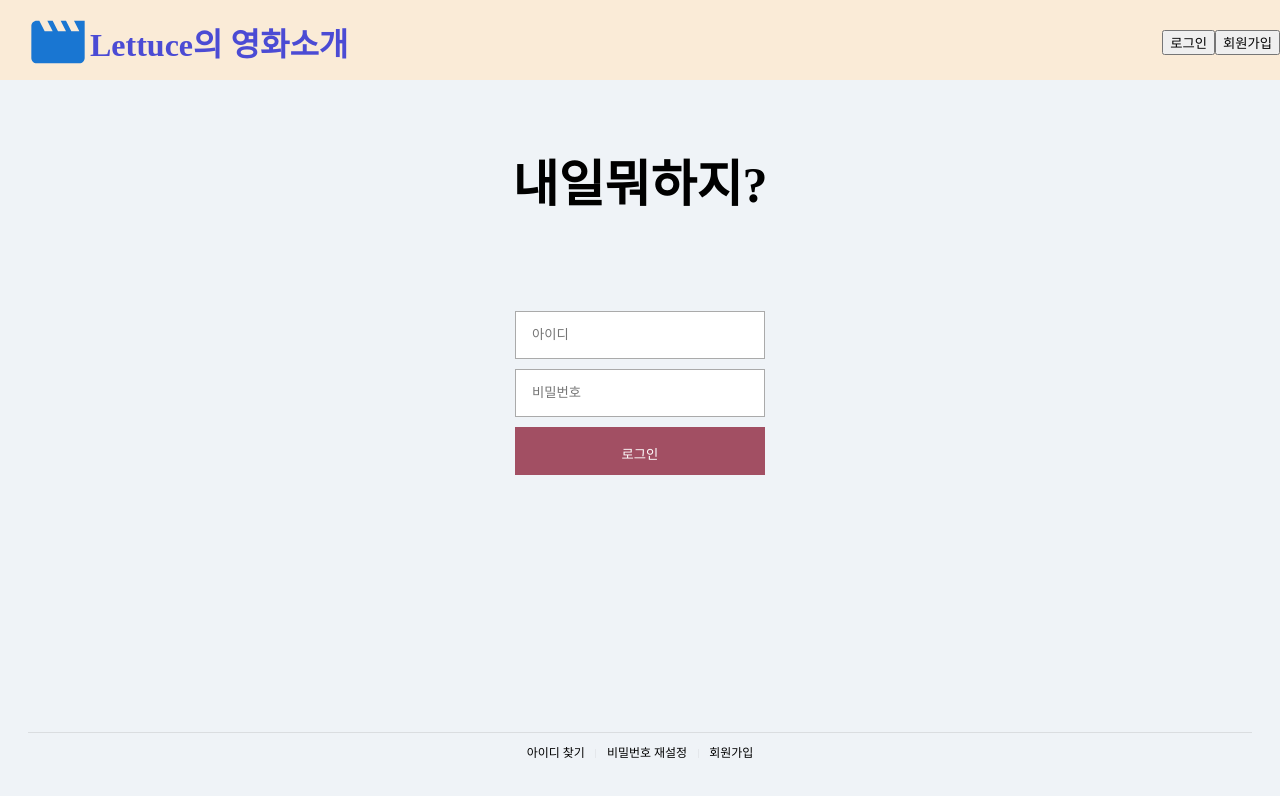
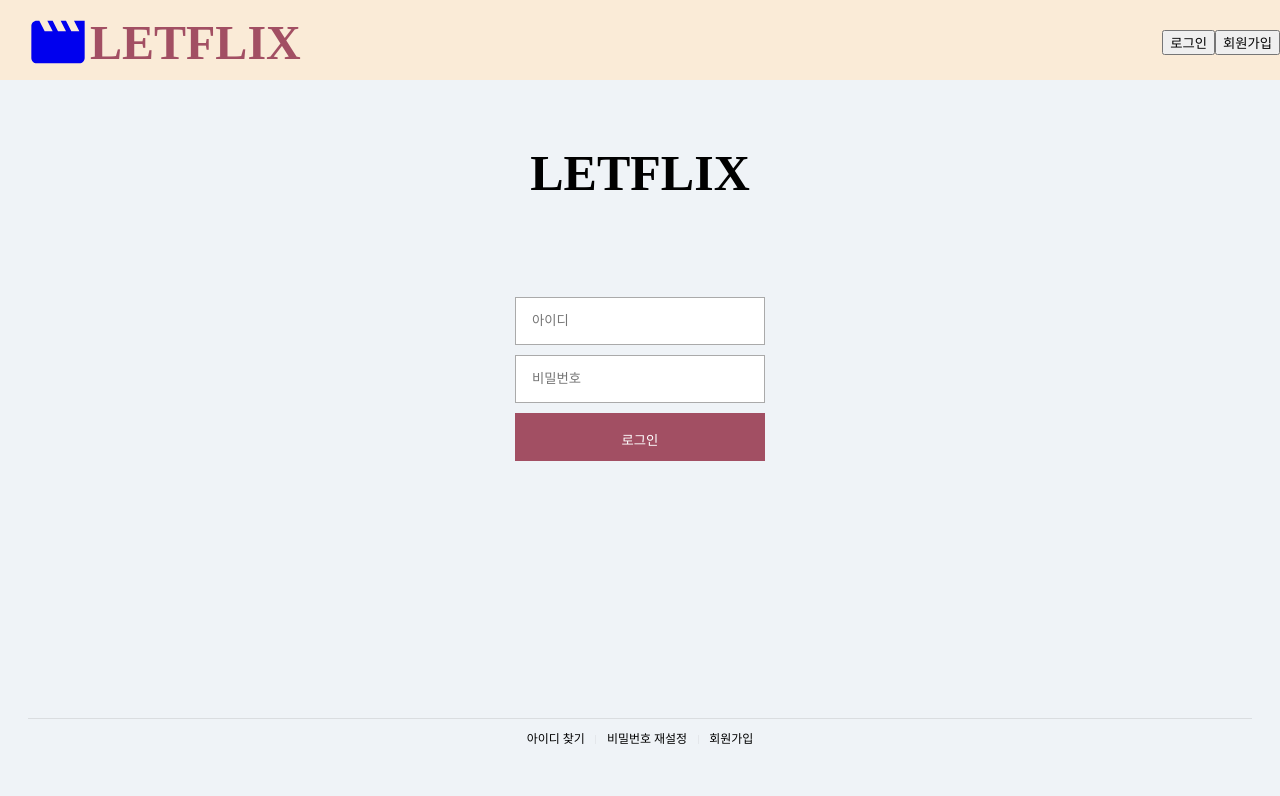
Before and after one commit to choilettuce/intro-moive, a React (Create React App) app in the folder client/movie-app/: page /login in a window 1280 px wide. Shown: the top 796 px of the page. Built offline with nearby package versions, Linux system fonts and the light colour scheme; a web font is replaced by a local one.

Commit message:
feat : header

```diff
--- a/client/movie-app/src/components/Header/header.css
+++ b/client/movie-app/src/components/Header/header.css
@@ -28,7 +28,7 @@
 }
 
 .logoText {
-        font-size: 2em;
-        color: rgb(75, 75, 212);
-        font-weight: 900;
+        font-size: 3em;
+        color: #A24F63;
+        font-weight: 1000;
 }
--- a/client/movie-app/src/components/Header/header.js
+++ b/client/movie-app/src/components/Header/header.js
@@ -9,8 +9,8 @@ function Header() {
       <div className='logoBox'>
         <Link to="/" className='logo'><MovieIcon
         sx={{ fontSize: 64 }}
-        color="primary"/>
-        <span className='logoText'>Lettuce의 영화소개</span >
+        color="#A24F63"/>
+        <span className='logoText'><b>LETFLIX</b></span >
         </Link>
       </div>
       <div className='Login'>
--- a/client/movie-app/src/components/login/login3.js
+++ b/client/movie-app/src/components/login/login3.js
@@ -58,7 +58,7 @@ const Login3 = ( props ) => {
         <div className='login_entire_layout'>
             <div className='login_section'>
                 <form ref={form} className='login_form'>
-                    <h1 style={{marginBottom:'30px', fontSize:'50px', cursor:'pointer'}} onClick={() => { navigate('/')}}>내일뭐하지?</h1>
+                    <h1 style={{marginBottom:'30px', fontSize:'50px', cursor:'pointer'}} onClick={() => { navigate('/')}}>LETFLIX</h1>
                     <div className='warningText' style={{height:'40px', marginBottom:'20px'}}>{warning}</div>
                     <input ref={Id} className='login_id' type="text" placeholder="아이디" name="id" required/>
                     <input ref={PW} className='login_pw' type="password" placeholder="비밀번호" name="password" onKeyPress={(e) => { if ( e.key === 'Enter') { login();}}}required/>
```
